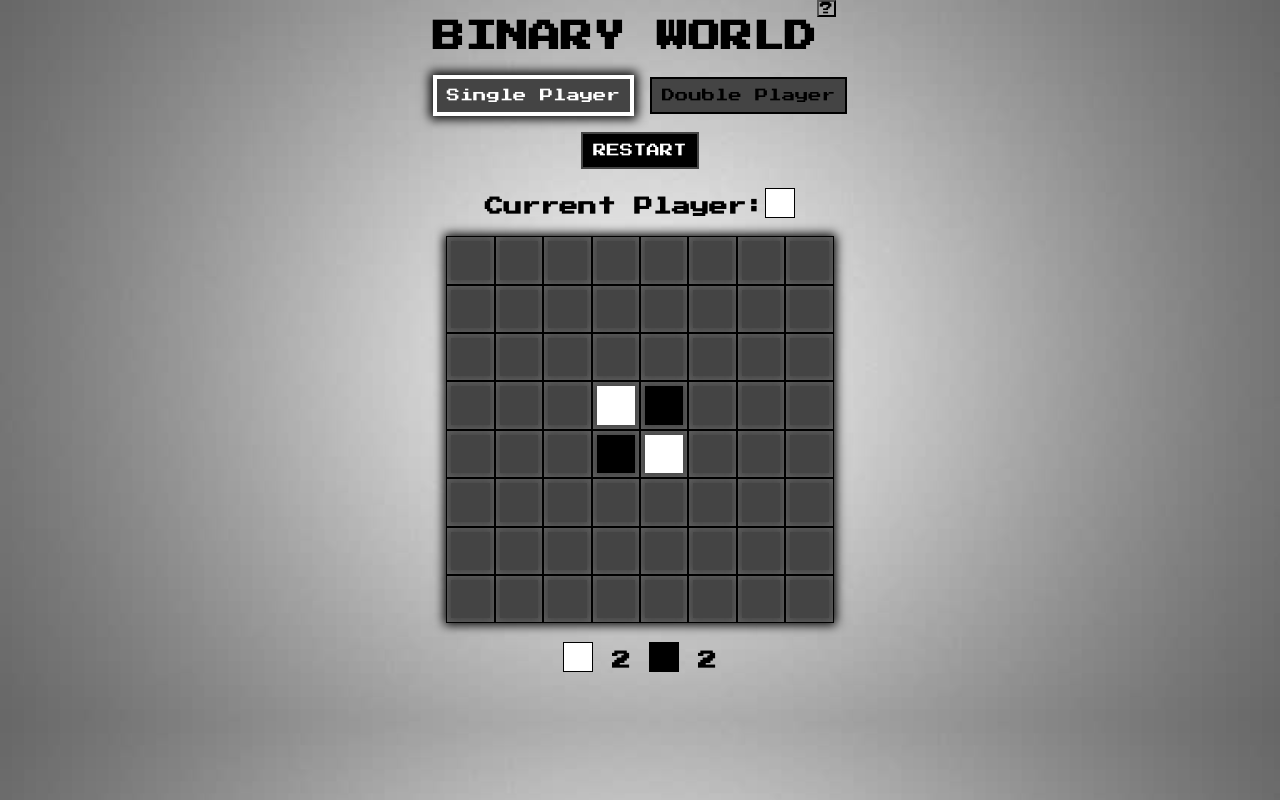
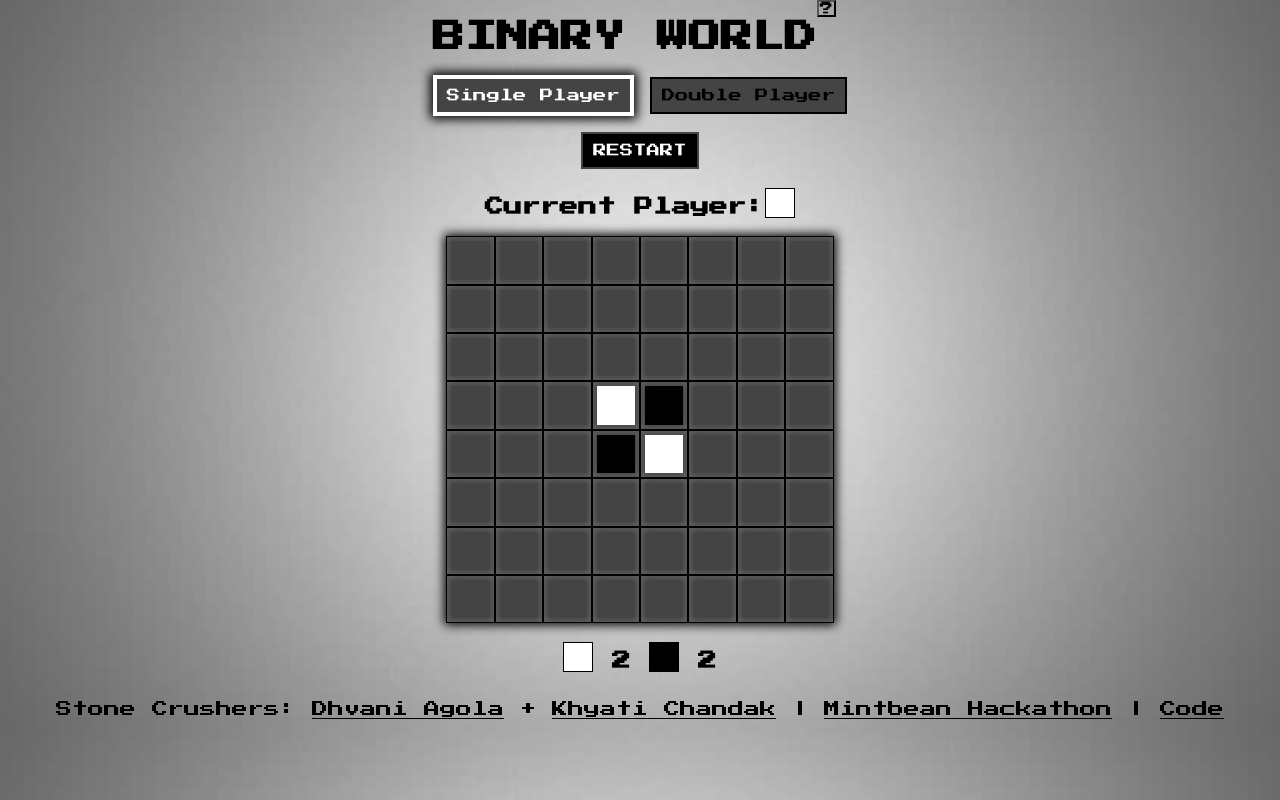
Before and after one commit to mintbean-stone-crusher/binary-world-game, a React (Create React App) app: page / in a window 1280 px wide. Built offline with nearby package versions, Linux system fonts and the light colour scheme.

Commit message:
Added footer

```diff
--- a/src/App.js
+++ b/src/App.js
@@ -1,6 +1,7 @@
 import React, { useState } from "react";
 import "./App.css";
 import Game from "./components/Game";
+import Footer from "./components/Footer";
 
 function App() {
   const [currentPlayer, setCurrentPlayer] = useState("W");
@@ -17,6 +18,7 @@ function App() {
   ]);
 
   return (
+    <>
       <Game
         currentPlayer={currentPlayer}
         setPlayerMode={setPlayerMode}
@@ -25,6 +27,8 @@ function App() {
         boardState={boardState}
         playerMode={playerMode}
       />
+      <Footer />
+    </>
   );
 }
 
--- /dev/null
+++ b/src/components/Footer.js
@@ -0,0 +1,33 @@
+import React from "react";
+
+const Footer = () => (
+  <footer>
+    Stone Crushers:{" "}
+    <a href="https://www.linkedin.com/in/dhvani-agola/" target="_blank">
+      Dhvani Agola
+    </a>
+    {" + "}
+    <a
+      href="https://www.linkedin.com/in/khyati-chandak-25470851/"
+      target="_blank"
+    >
+      Khyati Chandak
+    </a>
+    {" | "}
+    <a
+      href="https://sites.google.com/mintbean.io/2020-07-10-multiplayer-hackath/home?authuser=2"
+      target="_blank"
+    >
+      Mintbean Hackathon
+    </a>
+    {" | "}
+    <a
+      href="https://github.com/mintbean-stone-crusher/binary-world-game/"
+      target="_blank"
+    >
+      Code
+    </a>
+  </footer>
+);
+
+export default Footer;
--- a/src/components/Header.js
+++ b/src/components/Header.js
@@ -1,10 +1,6 @@
-import React, { useState } from "react";
+import React from "react";
 
 const Header = (props) => {
-  console.log(props.gameOver);
-
-  // let info = false;
-  console.log(props.info);
   return (
     <div className="header">
       <div hidden={props.info === false} className="gameInfo">
@@ -30,20 +26,20 @@ const Header = (props) => {
         <p>Player is winner who has maximum squares on the board.</p>
         <button onClick={() => props.setInfo(false)}>OK</button>
       </div>
+      <h2>
+        {props.gameOver === true
+          ? props.whiteScore > props.blackScore
+            ? "White Won!"
+            : props.blackScore > props.whiteScore
+            ? "Black Won!"
+            : "Tie Game!"
+          : null}
+      </h2>
       <div className={props.info === true ? "blured" : null}>
         <h1>BINARY WORLD</h1>
         <button className="gameInfoBtn" onClick={() => props.setInfo(true)}>
           &#63;
         </button>
-        <h2>
-          {props.gameOver === true
-            ? props.whiteScore > props.blackScore
-              ? "White Won!"
-              : props.blackScore > props.whiteScore
-              ? "Black Won!"
-              : "Tie Game!"
-            : null}
-        </h2>
         <br></br>
         <button
           onClick={() => props.setPlayerMode("single")}
--- a/src/index.css
+++ b/src/index.css
@@ -146,5 +146,18 @@ td button {
 .header h2{
   position: absolute;
   top: 40vh;
-  left: 40vw;
+  z-index: 999999;
+  font-size: xxx-large;
 }
+
+footer a{
+  color:#000;
+}
+
+footer{
+  text-align: center;
+  /* bottom: 0px;
+  position: fixed;*/
+  padding: 10px;
+  /* margin-top: 20px; */
+}
```
Also changed, not shown: src/components/Game.js (+3 -6 lines), 1 other file (tests, documents, lock files or other folders). Lines whose indentation alone changed are shown as unchanged.
